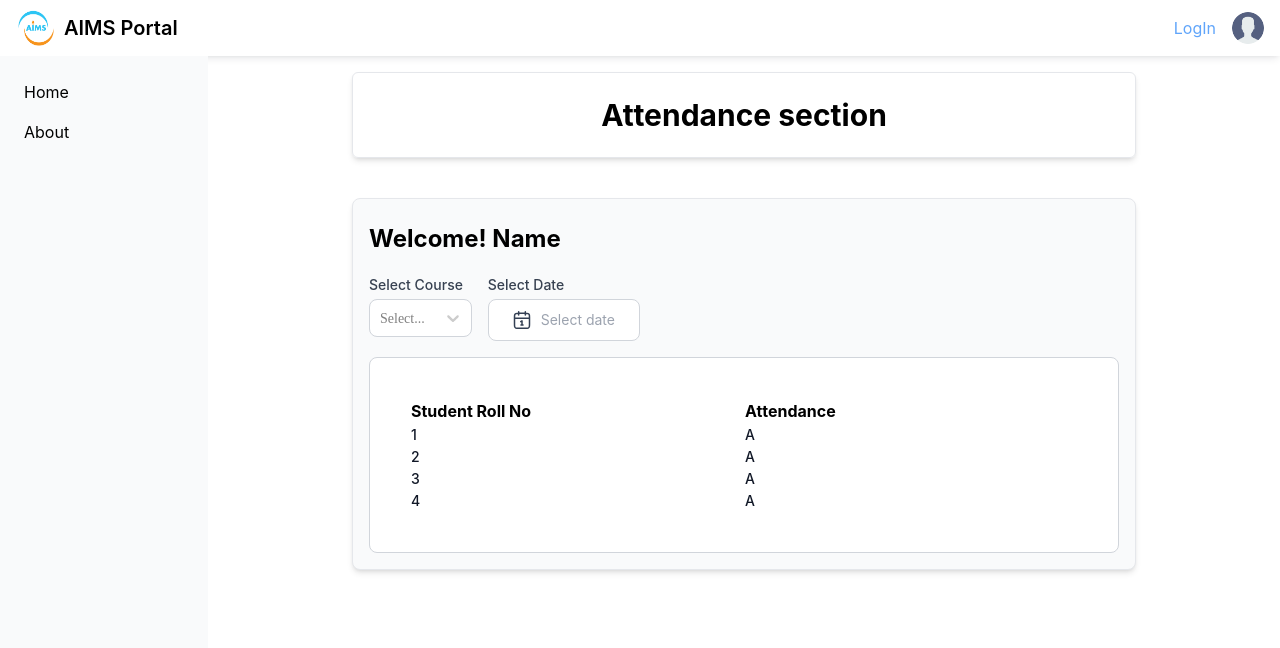
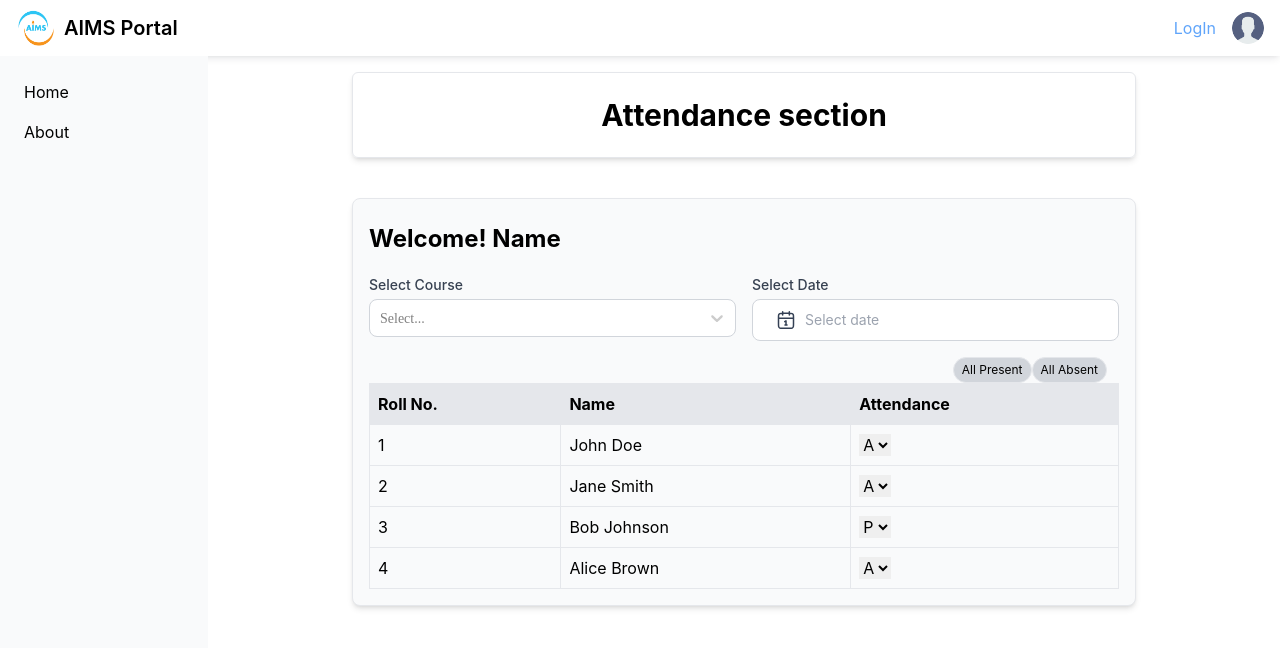
Before and after one commit to Ram-Ratan/aims, a React (Create React App) app in the folder aims/: page /attendance in a window 1280 px wide. Shown: the top 648 px of the page. Built offline with nearby package versions, Linux system fonts and the light colour scheme; the HTML template or start-up script is replaced by a standard one.

Commit message:
attendance form updated

```diff
--- a/aims/src/Pages/attendance/Attendance.jsx
+++ b/aims/src/Pages/attendance/Attendance.jsx
@@ -1,58 +1,244 @@
-import React, { useMemo } from 'react'
-import { Input } from '../../components/input/Input'
-import Select from '../../components/select/Select'
+// import React, { useMemo } from 'react'
+// import { Input } from '../../components/input/Input'
+// import Select from '../../components/select/Select'
+// import DatePicker from '../../components/datepicker/DatePicker';
+// import Table from '../../components/table/Table';
+// import AttendanceTableHeader from './attendanceTable/AttendanceTableHeader';
+
+// const Attendance = () => {
+//   const data = [
+//     {
+//       rollNo: 1,
+//       name: 'John Doe',
+//       attendance: 'A',
+//     },
+//     {
+//       rollNo: 2,
+//       name: 'Jane Smith',
+//       attendance: 'A',
+//     },
+//     {
+//       rollNo: 3,
+//       name: 'Bob Johnson',
+//       attendance: 'P',
+//     },
+//     {
+//       rollNo: 4,
+//       name: 'Alice Brown',
+//       attendance: 'A',
+//     },
+//   ];
+//   // const columns = useMemo(
+//   //     () => [
+//   //       {
+//   //         id: 1,
+//   //         Header: (
+//   //           <AttendanceTableHeader name={"Student Roll No"} HeaderKey={""} />
+//   //         ),
+//   //         Cell: ({ row }) => (
+//   //           <span className="flex flex-col gap-0.5">
+//   //             <p className="text-gray-900 text-sm font-medium">
+//   //               {row.original.rollNo}
+//   //             </p>
+//   //           </span>
+//   //         ),
+//   //       },
+//   //       {
+//   //         id: 2,
+//   //         Header: <AttendanceTableHeader name={"Attendance"} HeaderKey={""} />,
+//   //         Cell: ({ row }) => (
+//   //           <span className="flex flex-col gap-0.5">
+//   //             <p className="text-gray-900 text-sm font-medium">
+//   //               {row.original.attendance}
+//   //             </p>
+//   //           </span>
+//   //         ),
+//   //       },
+//   //     ],
+//   //     []
+//   //   );
+
+//   const columns = useMemo(
+//     () => [
+//       {
+//         Header: (
+//           <AttendanceTableHeader name="Roll No." HeaderKey="" />
+//         ),
+//         accessor: 'rollNo', // This accessor links the column to the 'rollNo' property in the data
+//       },
+//       {
+//         Header: <AttendanceTableHeader name="Name" HeaderKey="" />,
+//         accessor: 'name', // This accessor links the column to the 'name' property in the data
+//       },
+//       {
+//         Header: <AttendanceTableHeader name="Attendance" HeaderKey="" />,
+//         accessor: 'attendance', // This accessor links the column to the 'attendance' property in the data
+//       },
+//     ],
+//     []
+//   );
+
+
+//   return (
+//     <div className="p-4">
+//       <div className="mx-32">
+//         <div className="flex items-center py-2 gap-10 justify-center border rounded-md shadow-md">
+//           <div className="py-4">
+//             <p className="font-bold text-3xl">Attendance section</p>
+//           </div>
+//         </div>
+//       </div>
+//       <div className="mx-32 pt-10">
+//         <div className="flex flex-col gap-4 border p-4 rounded-lg bg-gray-50 shadow-md">
+//           <div className="flex flex-col gap-2">
+//             <div className="py-2">
+//               <h2 className="font-bold text-2xl">Welcome! Name</h2>
+//             </div>
+//             <div>
+//               <div className="flex gap-4">
+//                 <div className="">
+//                   <Select label="Select Course" className="flex flex-col"/>
+//                 </div>
+//                 <div>
+//                   <DatePicker label="Select Date" />
+//                 </div>
+//               </div>
+//             </div>
+//           </div>
+//           <div className="flex w-full h-full bg-white border border-gray-300 rounded-lg p-10">
+//             <div className='grid grid-cols-1'>
+//               <div className='overflow-x-auto'>
+//                 <table className='table-auto w-full'>
+//                   <thead>
+//                     <tr>
+//                       {
+//                         columns.map((column)=>(
+//                           <tr>
+//                             <th
+//                               key={column.Header.props.name}
+//                               className='bg-gray-200 border text-left p-2'
+//                             >
+//                               {column.Header}
+//                             </th>
+//                           </tr>
+//                         ))
+//                       }
+//                     </tr>
+//                   </thead>
+//                   <tbody>
+//                     {
+//                       data.map((row)=>(
+//                         <tr key={row.rollNo}>
+//                           {
+//                             columns.map((column)=>(
+//                               <td
+//                                 key={column.Header.props.name}
+//                                 className="border p-2"
+//                               >
+//                                 {row[column.accessor]}
+//                               </td>
+//                             ))
+//                           }
+//                         </tr>
+//                       ))
+//                     }
+//                   </tbody>
+//                 </table>
+
+//               </div>
+//             </div>
+//           </div>
+//         </div>
+//       </div>
+//     </div>
+//   );
+// }
+
+// export default Attendance
+
+
+
+
+import React, { useMemo, useState } from 'react';
+import { Input } from '../../components/input/Input';
+import Select from '../../components/select/Select';
 import DatePicker from '../../components/datepicker/DatePicker';
-import Table from '../../components/table/Table';
 import AttendanceTableHeader from './attendanceTable/AttendanceTableHeader';
 
 const Attendance = () => {
-  const data = [
+  const initialData = [
     {
       rollNo: 1,
-      attendance: "A",
+      name: 'John Doe',
+      attendance: 'A',
     },
     {
       rollNo: 2,
-      attendance: "A",
+      name: 'Jane Smith',
+      attendance: 'A',
     },
     {
       rollNo: 3,
-      attendance: "A",
+      name: 'Bob Johnson',
+      attendance: 'P',
     },
     {
       rollNo: 4,
-      attendance: "A",
+      name: 'Alice Brown',
+      attendance: 'A',
     },
   ];
+
+  const [data, setData] = useState(initialData);
+
   const columns = useMemo(
     () => [
       {
-        id: 1,
         Header: (
-          <AttendanceTableHeader name={"Student Roll No"} HeaderKey={""} />
+          <AttendanceTableHeader name="Roll No." HeaderKey="" />
         ),
-        Cell: ({ row }) => (
-          <span className="flex flex-col gap-0.5">
-            <p className="text-gray-900 text-sm font-medium">
-              {row.original.rollNo}
-            </p>
-          </span>
-        ),
+        accessor: 'rollNo',
       },
       {
-        id: 2,
-        Header: <AttendanceTableHeader name={"Attendance"} HeaderKey={""} />,
+        Header: <AttendanceTableHeader name="Name" HeaderKey="" />,
+        accessor: 'name',
+      },
+      {
+        Header: <AttendanceTableHeader name="Attendance" HeaderKey=""/>,
+        accessor: 'attendance',
         Cell: ({ row }) => (
-          <span className="flex flex-col gap-0.5">
-            <p className="text-gray-900 text-sm font-medium">
-              {row.original.attendance}
-            </p>
-          </span>
+          <select
+            value={row.attendance}
+            onChange={(e) => {
+              const newValue = e.target.value;
+              const updatedData = data.map(student => {
+                if (student.rollNo === row.rollNo) {
+                  return { ...student, attendance: newValue };
+                }
+                return student;
+              });
+              setData(updatedData);
+            }}
+          >
+            <option value="A">A</option>
+            <option value="P">P</option>
+          </select>
         ),
       },
     ],
-    []
+    [data]
   );
+
+  const markAllPresent = () => {
+    const updatedData = data.map(student => ({ ...student, attendance: 'P' }));
+    setData(updatedData);
+  };
+
+  const markAllAbsent = () => {
+    const updatedData = data.map(student => ({ ...student, attendance: 'A' }));
+    setData(updatedData);
+  };
+
   return (
     <div className="p-4">
       <div className="mx-32">
@@ -69,9 +255,9 @@ const Attendance = () => {
               <h2 className="font-bold text-2xl">Welcome! Name</h2>
             </div>
             <div>
-              <div className="flex gap-4">
-                <div className="">
-                  <Select label="Select Course" className="flex flex-col"/>
+              <div className="grid grid-cols-2 gap-4">
+                <div>
+                  <Select label="Select Course" className="flex flex-col" />
                 </div>
                 <div>
                   <DatePicker label="Select Date" />
@@ -79,18 +265,48 @@ const Attendance = () => {
               </div>
             </div>
           </div>
-          <div className="flex w-full h-full bg-white border border-gray-300 rounded-lg p-10">
-            <React.Fragment>
-              <Table
-                data={data}
-                columns={columns}
-              />
-            </React.Fragment>
+          <div className="grid grid-cols-1">
+            <div className="overflow-x-auto">
+              <div className='w-fullmb-1'>
+                <div className='flex justify-end mr-3'>
+                  <button onClick={markAllPresent} className="border px-2 py-1 bg-gray-300 rounded-2xl text-xs">All Present</button>
+                  <button onClick={markAllAbsent} className="border px-2 py-1 bg-gray-300 rounded-2xl text-xs">All Absent</button>
+                </div>
+              </div>
+              <table className="table-auto w-full">
+                <thead>
+                  <tr>
+                    {columns.map((column) => (
+                      <th
+                        key={column.Header.props.name}
+                        className="bg-gray-200 border text-left p-2"
+                      >
+                        {column.Header}
+                      </th>
+                    ))}
+                  </tr>
+                </thead>
+                <tbody>
+                  {data.map((row, rowIndex) => (
+                    <tr key={row.rollNo}>
+                      {columns.map((column) => (
+                        <td
+                          key={column.Header.props.name}
+                          className="border p-2"
+                        >
+                          {column.Cell ? column.Cell({ row }) : row[column.accessor]}
+                        </td>
+                      ))}
+                    </tr>
+                  ))}
+                </tbody>
+              </table>
+            </div>
           </div>
         </div>
       </div>
     </div>
   );
-}
+};
 
-export default Attendance
+export default Attendance;
```
